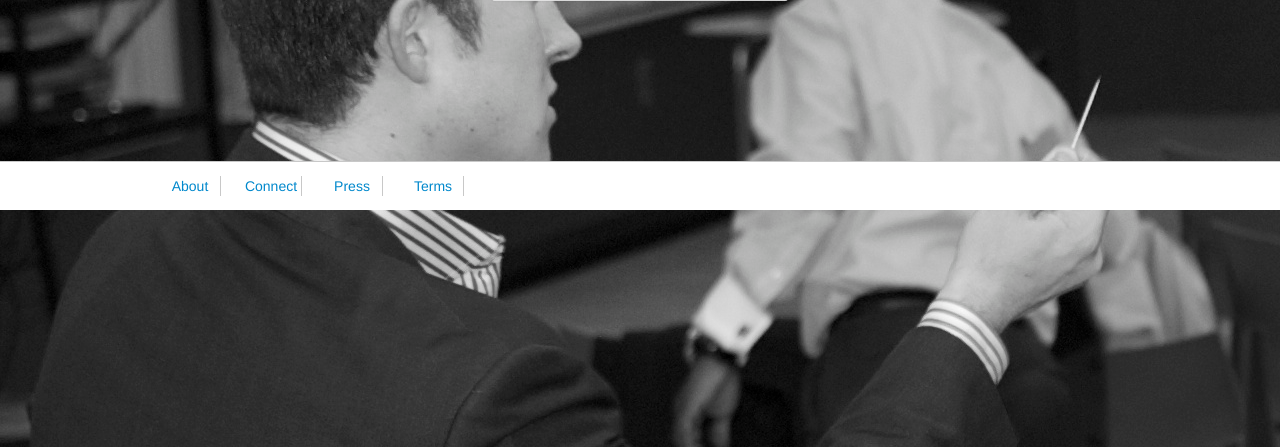
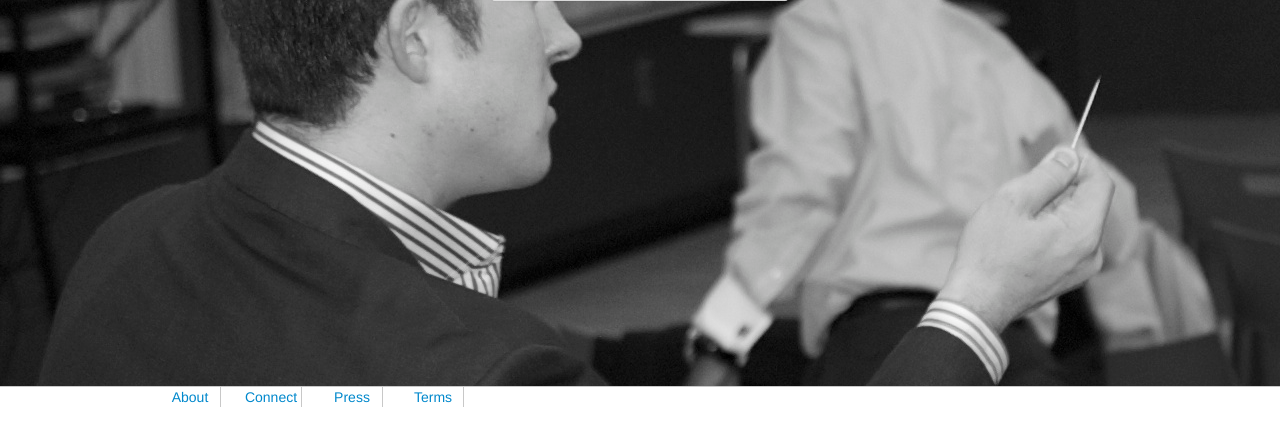
Before and after one commit to arn0601/lessnlab, a Django app: template templates/registration/login.html in a window 1280 px wide. Shown: the part 353-800 px from the top of the page. Run offline with Django 3.2, Linux system fonts and the light colour scheme; the template is opened without the code that fills it, so the values that code supplies are empty; some libraries are stand-ins or nearby versions.

Commit message:
updated header

```diff
--- a/static/landingstyles.css
+++ b/static/landingstyles.css
@@ -4,6 +4,12 @@ body {
         background-color: #efefef;
         background-image: url('/static/test2.jpg')
       }
+
+#body {
+
+		padding-bottom: 60px;
+
+}
 
 .loginlinks {
 
@@ -38,19 +44,15 @@ body {
       }
 
 .footer {
-
 			 	background-color: white;
 			 	border-top-width:1px;
 				border-top-style:solid;
 				border-top-color:#c8c8c8;
-				vertical-align: middle;
-				position: fixed:
-				top: 100%;
-				padding-top: 1em;
-				padding-bottom: 1em;
+				position: absolute;
+				height: 60px;
+				bottom: 0;
 				opacity:1.5;
 				color: #c8c8c8;
-				text-align: center;
 				width: 100%;
 
 			 }
--- a/templates/landing.html
+++ b/templates/landing.html
@@ -78,8 +78,7 @@
     	<h5><a href="{% url accounts.views.login_user %}"> Log In </a></h5>
     </div>
   </div>
-  <div class="container">
-  <section>
+  <div class="container" id="body">
 	<div class="row">
 			<div class="span3 modules">
 				<h3>For Teachers</h3>
@@ -103,8 +102,6 @@
 				<p>Get real-time insights and guidance on your teachers' and students' performance</p>
 			</div>
 		</div>
-	</section>
-	<!-- Main content get in touch with us button -->
   	</div>
   	<div class="push"></div>
   	<div class="footer text-center">
--- a/templates/registration/login.html
+++ b/templates/registration/login.html
@@ -30,8 +30,7 @@
     	<h5>Log In</h5>
     </div>
   </div>
-  <div class="container">
-  <section>
+  <div class="container" id="body">
   	<div class="row">
   		<div class="span4">
   		</div>
@@ -64,7 +63,6 @@
       </div>
       <div class="span4">
       	</div>
-      </section>
       </div>
     </div>
    </div>
--- a/templates/team.html
+++ b/templates/team.html
@@ -85,12 +85,10 @@
     	<h5><a href="{% url accounts.views.login_user %}"> Log In </a></h5>
     </div>
   </div>
-  <div class="container">
+  <div class="container" id="body">
 
 
 	<!-- Main content of the page -->
-
-
 
 
   </div>
```
